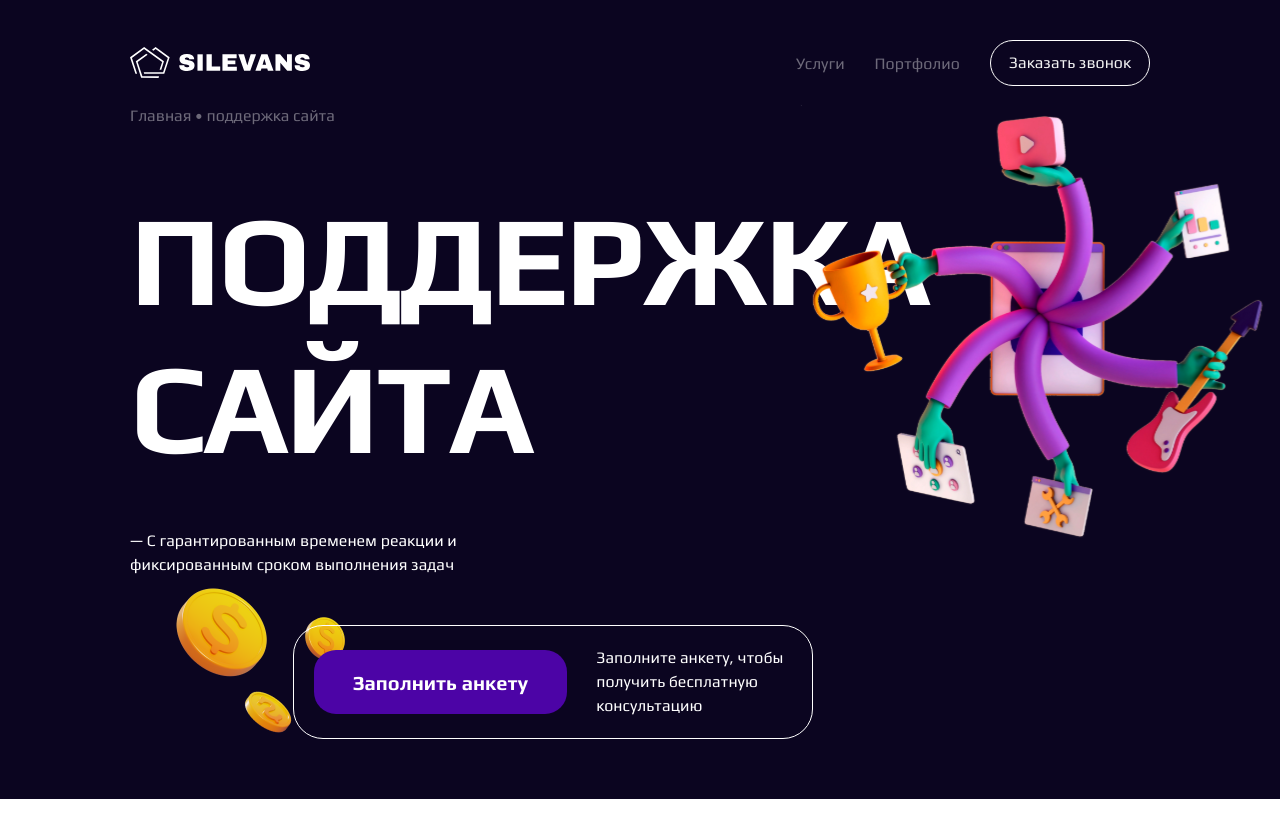
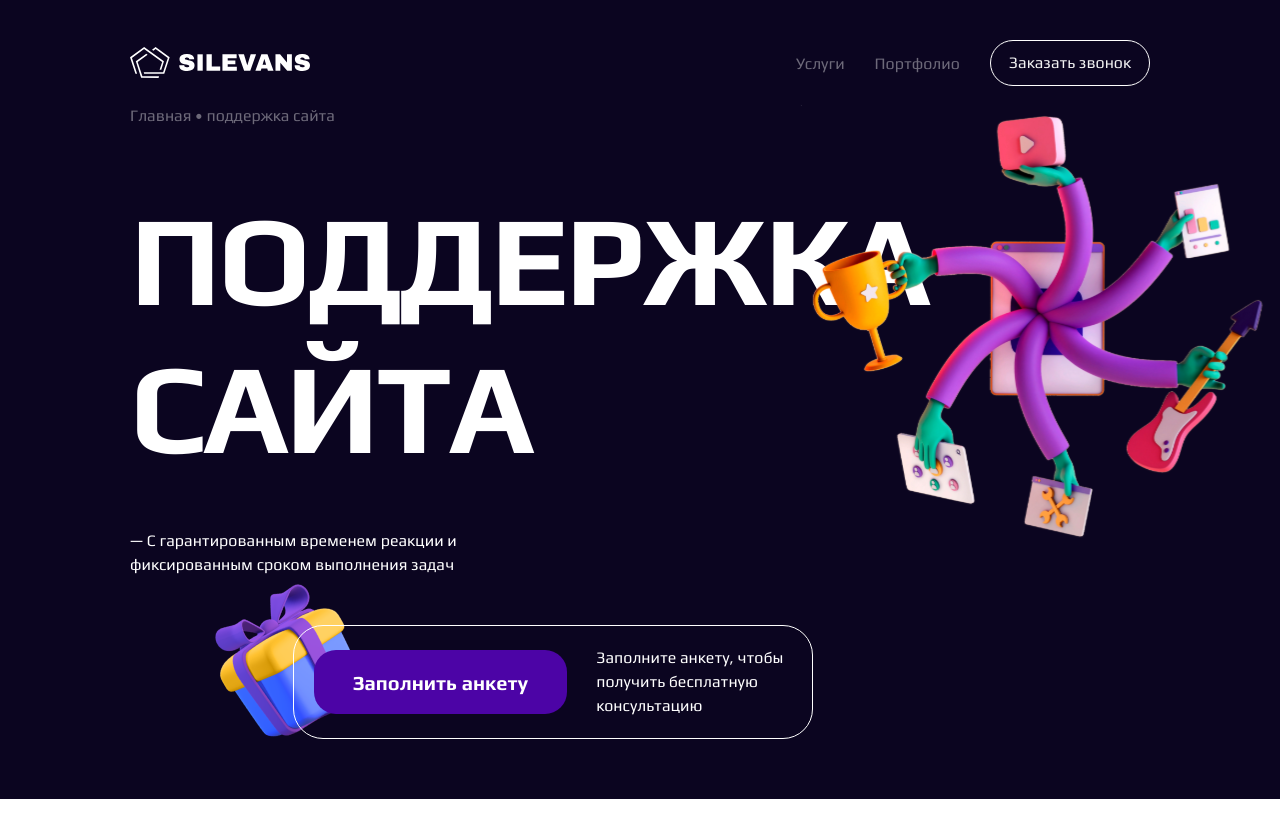
Before and after one commit to JulieBenchuk/web-studio, a Next.js app: page /support in a window 1280 px wide. After the commit the page ends 800 px from the top, so only its background shows below. Built offline with nearby package versions, Linux system fonts and the light colour scheme.

Commit message:
feat: added image style of buttons (depends on "coins" | "gift")

```diff
--- a/src/components/common/topBlock/TopBlock.tsx
+++ b/src/components/common/topBlock/TopBlock.tsx
@@ -5,10 +5,10 @@ import style from "./../../../styles/components/topBlock.module.scss"
 import MainTitle from "@/components/common/Titles/MainTitle";
 import FullButton from "@/components/common/buttons/FullButton";
 import {useRouter} from "next/router";
-import Image from "next/image";
 import coins from "../../../assets/img/coins.png"
+import gift from "../../../assets/img/rotatedGift.png"
 
-const TopBlock: React.FC<{ currentPage: string, serviceDescription: string, backgroundImage: string, button?: string, buttonDescription?: string, imageClassName?: string, isCostBlockWide?: boolean, isMainTitleWide?: boolean }> = ({
+const TopBlock: React.FC<{ currentPage: string, serviceDescription: string, backgroundImage: string, button?: string, buttonDescription?: string, buttonImage?: "coins" | "gift", imageClassName?: string, isCostBlockWide?: boolean, isMainTitleWide?: boolean }> = ({
                                                                                                                                                                                                                                                                           currentPage,
                                                                                                                                                                                                                                                                           serviceDescription,
                                                                                                                                                                                                                                                                           backgroundImage,
@@ -16,13 +16,16 @@ const TopBlock: React.FC<{ currentPage: string, serviceDescription: string, back
                                                                                                                                                                                                                                                                           buttonDescription,
                                                                                                                                                                                                                                                                           imageClassName,
                                                                                                                                                                                                                                                                           isCostBlockWide,
-                                                                                                                                                                                                                                          isMainTitleWide
+                                                                                                                                                                                                                                                                          isMainTitleWide,
+                                                                                                                                                                                                                                                                          buttonImage
                                                                                                                                                                                                                                                                       }) => {
     const router = useRouter()
 
     return (
         <Wrapper className={style.wrapper}>
-            <img src={coins.src} alt={"image"} className={style.costImage}/>
+            {button &&
+                <img src={buttonImage == "coins" ? coins.src : gift.src} alt={"image"}
+                     className={buttonImage == "coins" ? style.coinsImage : style.giftImage}/>}
             <Header isMainPage={false} currentPage={currentPage}/>
             <div className={style.mainTitleBlock}>
                 <MainTitle title={currentPage} isMainTitleWide={isMainTitleWide}/>
--- a/src/pages/design.tsx
+++ b/src/pages/design.tsx
@@ -15,6 +15,7 @@ const Design: React.FC<{}> = () => {
                           serviceDescription={"— имидж и стиль. Грамотная концепция формирует первое впечатление. Это всегда требует больше внимания"}
                           backgroundImage={bgImage.src} button={"Заполнить анкету"}
                           buttonDescription={"Заполните анкету, чтобы получить бесплатную консультацию"}
+                          buttonImage={"gift"}
                 />
             </main>
         </>
--- a/src/pages/development.tsx
+++ b/src/pages/development.tsx
@@ -21,6 +21,7 @@ const Development: React.FC<{}> = ({}) => {
                           buttonDescription={"Финальная стоимость работы всегда напрямую зависит от объёма,\n" +
                               "                    необходимых технических решений и уровня проработки дизайна проекта."}
                           isCostBlockWide={true}
+                          buttonImage={"coins"}
                 />
                 <StagesOfWork/>
             </main>
--- a/src/pages/promotion.tsx
+++ b/src/pages/promotion.tsx
@@ -15,7 +15,7 @@ const Promotion: React.FC<{}> = () => {
                           serviceDescription={"— Для быстрого привлечения ваших клиентов и увеличении конверсии"}
                           backgroundImage={bgImage.src} button={"Заполнить анкету"}
                           buttonDescription={"Заполните анкету, чтобы получить бесплатную консультацию"}
-                          isMainTitleWide={true}
+                          isMainTitleWide={true} buttonImage={"gift"}
                 />
             </main>
 
--- a/src/pages/support.tsx
+++ b/src/pages/support.tsx
@@ -15,6 +15,7 @@ const Support = () => {
                           serviceDescription={"— С гарантированным временем реакции и фиксированным сроком выполнения задач"}
                           backgroundImage={bgImage.src} button={"Заполнить анкету"}
                           buttonDescription={"Заполните анкету, чтобы получить бесплатную консультацию"}
+                          buttonImage={"gift"}
                 />
             </main>
 
--- a/src/styles/components/topBlock.module.scss
+++ b/src/styles/components/topBlock.module.scss
@@ -21,11 +21,21 @@
     }
   }
 
-  .costImage {
+  .giftImage {
+    z-index: 0;
+    position: absolute;
+    bottom: 40px;
+    left: 15%;
+    @media(max-width: 1024px) {
+      display: none;
+    }
+  }
+
+  .coinsImage {
     z-index: 0;
     position: absolute;
     bottom: -40px;
-    left: 30px;
+    left: 4%;
     @media(max-width: 1024px) {
       display: none;
     }
```
Lines whose indentation alone changed are shown as unchanged.
